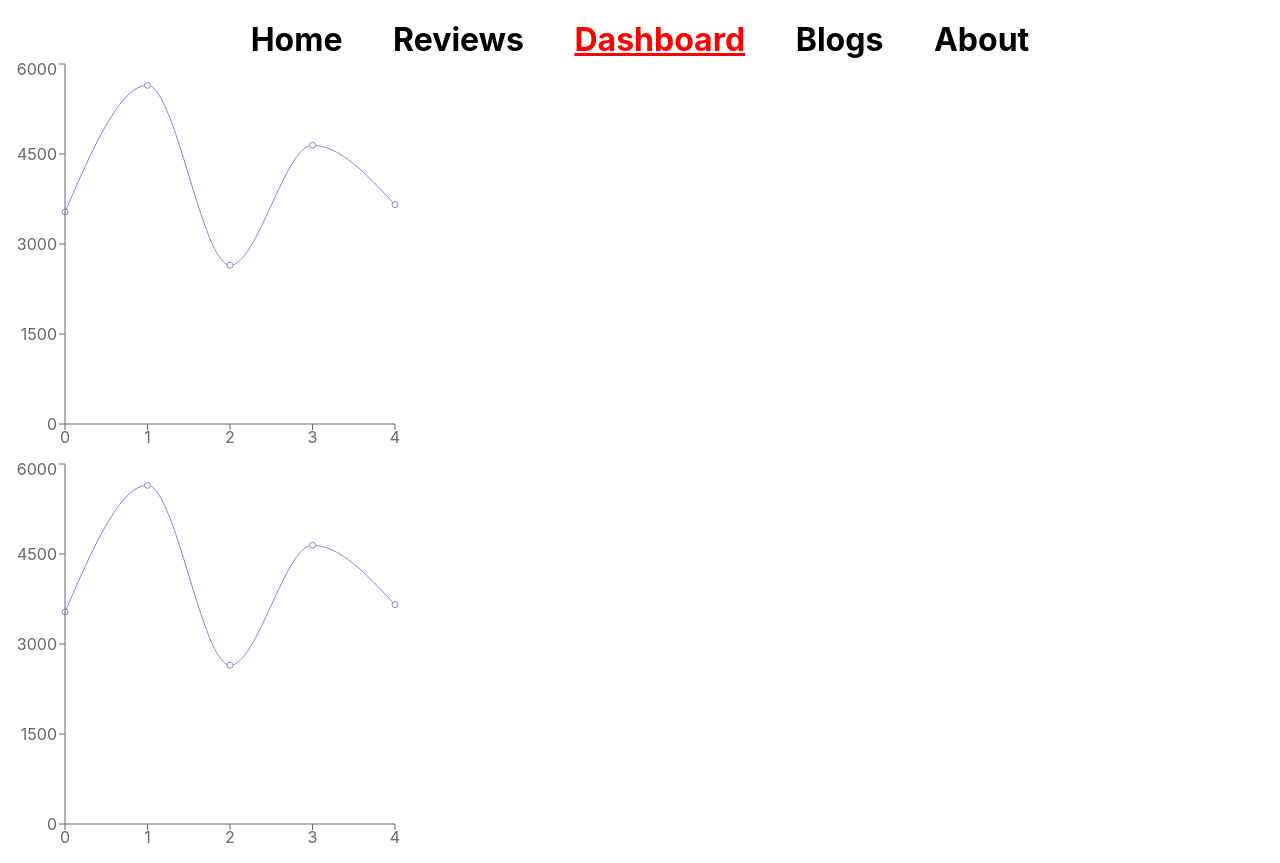
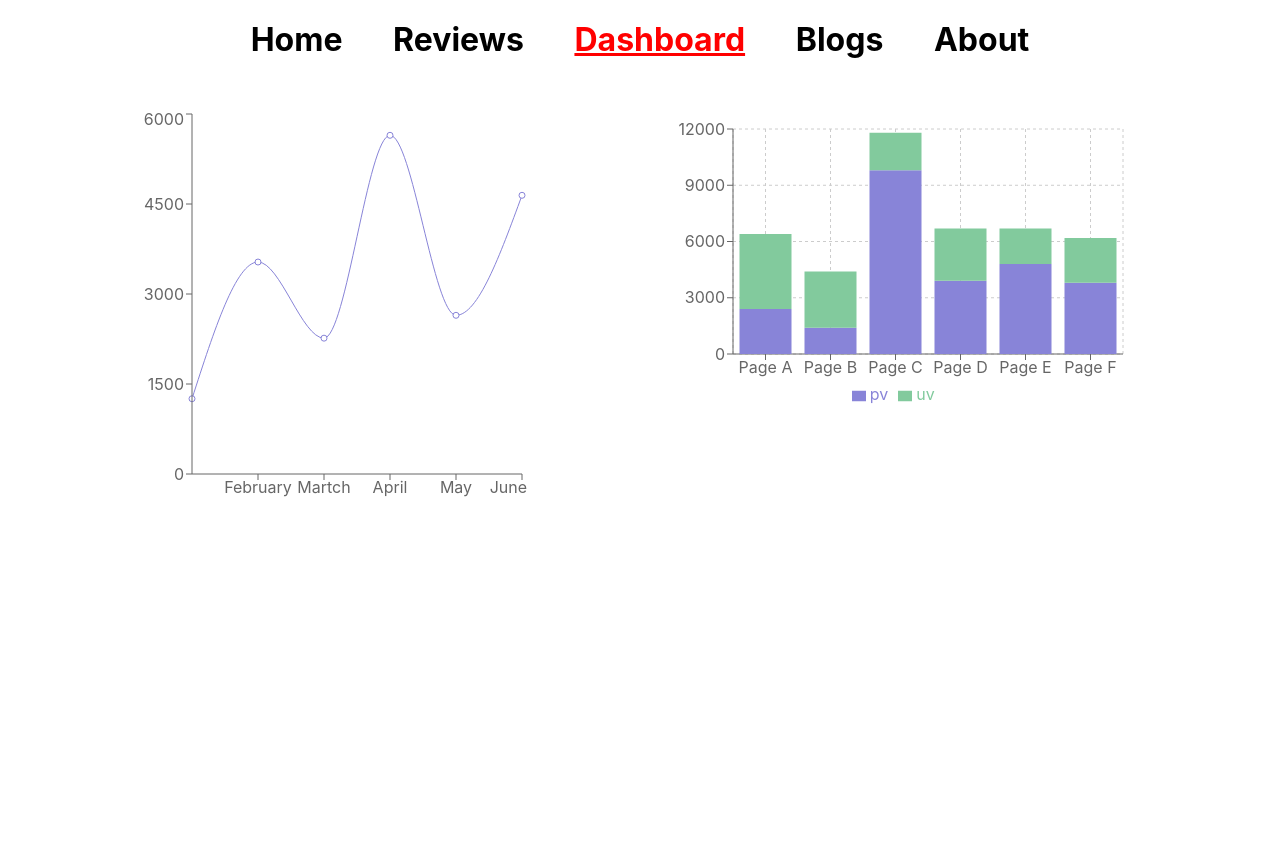
Before and after one commit to SharifKhalid/product-analysis-website, a React (Create React App) app: page /dashboard in a window 1280 px wide. After the commit the page ends 800 px from the top, so only its background shows below. Built offline with nearby package versions, Linux system fonts and the light colour scheme.

Commit message:
2chart added

```diff
--- a/src/components/CustomerData/CustomerData.js
+++ b/src/components/CustomerData/CustomerData.js
@@ -28,10 +28,10 @@ const reviews= [
 
     return (
         <div>
+            {
+                reviews.map(review=>console.log(review))
+            }
 
-            {
-                reviews.map(review => console.log(review))
-            }
         </div>
     );
 };
--- /dev/null
+++ b/src/components/Rechart/Rechart.css
@@ -0,0 +1,6 @@
+.rechart{
+    display: flex;
+    justify-content: center;
+    justify-content: space-evenly;
+    margin-top: 50px;
+}
--- a/src/components/Rechart/Rechart.js
+++ b/src/components/Rechart/Rechart.js
@@ -1,47 +1,104 @@
 import React from 'react';
-import { Line, LineChart, XAxis, YAxis } from 'recharts';
+import { Bar, BarChart, CartesianGrid, Legend, Line, LineChart,  Tooltip, XAxis, YAxis } from 'recharts';
+import './Rechart.css'
 
 const Rechart = () => {
-    const data=
+    const data =
         [
             {
-            uv: 3533,
+                sharePrice: 1254,
+                month: 'January'
             },
             {
-            uv:5645,
+                sharePrice: 3533,
+                month: 'February'
             },
             {
-            uv:2645,
+                sharePrice: 2264,
+                month: 'Martch'
             },
             {
-            uv:4645,
+                sharePrice: 5645,
+                month: 'April'
             },
             {
-            uv:3655,
+                sharePrice: 2645,
+                month: 'May'
+            },
+            {
+                sharePrice: 4645,
+                month: 'June'
             }
+
         ];
+
+    const data2 = [
+        {
+            name: 'Page A',
+            uv: 4000,
+            pv: 2400,
+            amt: 2400,
+        },
+        {
+            name: 'Page B',
+            uv: 3000,
+            pv: 1398,
+            amt: 2210,
+        },
+        {
+            name: 'Page C',
+            uv: 2000,
+            pv: 9800,
+            amt: 2290,
+        },
+        {
+            name: 'Page D',
+            uv: 2780,
+            pv: 3908,
+            amt: 2000,
+        },
+        {
+            name: 'Page E',
+            uv: 1890,
+            pv: 4800,
+            amt: 2181,
+        },
+        {
+            name: 'Page F',
+            uv: 2390,
+            pv: 3800,
+            amt: 2500,
+        },
+    ];
+
     return (
-        <div>
+        <div className='rechart'>
             <div>
                 <LineChart width={400} height={400} data={data}>
-                <Line type="monotone" dataKey="uv" stroke="#8884d8"></Line>
-                <XAxis></XAxis>
+                    <Line type="monotone" dataKey="sharePrice" stroke="#8884d8"></Line>
+                    <XAxis dataKey="month"></XAxis>
                     <YAxis></YAxis>
                 </LineChart>
             </div>
             <div>
-            <LineChart width={400} height={400} data={data}>
-                <Line type="monotone" dataKey="uv" stroke="#8884d8"></Line>
-                <XAxis></XAxis>
-                <YAxis></YAxis>
-            </LineChart>
+                <BarChart width={500} height={300} data={data2}
+                    margin={{
+                        top: 20,
+                        right: 30,
+                        left: 20,
+                        bottom: 5,
+                    }}
+                >
+                    <CartesianGrid strokeDasharray="3 3" />
+                    <XAxis dataKey="name" />
+                    <YAxis />
+                    <Tooltip />
+                    <Legend />
+                    <Bar dataKey="pv" stackId="a" fill="#8884d8" />
+                    <Bar dataKey="uv" stackId="a" fill="#82ca9d" />
+                </BarChart>
             </div>
-
         </div>
-
-
-
-
     );
 };
 
```
Lines whose indentation alone changed are shown as unchanged.
